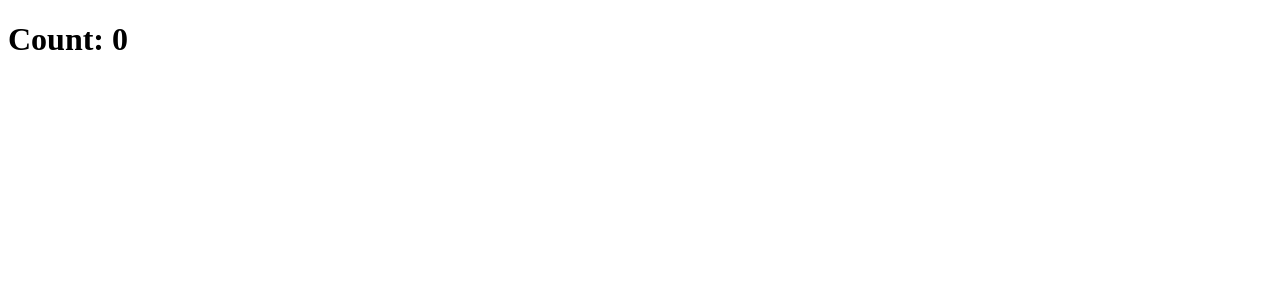
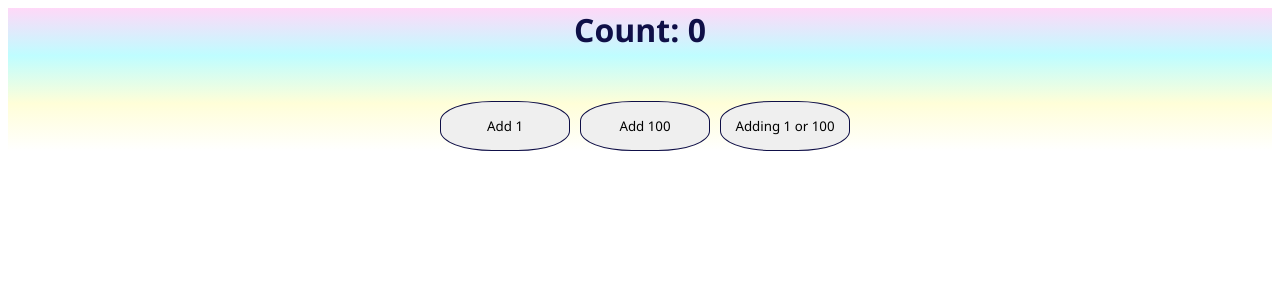
Before and after one commit to mate-academy/react_counter, a React (Create React App) app: page / in a window 1280 px wide. Shown: the top 300 px of the page. Built offline with nearby package versions, Linux system fonts and the light colour scheme; the HTML template or start-up script is replaced by a standard one.

Commit message:
react counter

```diff
--- a/src/App.scss
+++ b/src/App.scss
@@ -1 +1,40 @@
-// styles go here
+* {
+  font-family: "Segoe UI", Tahoma, Geneva, Verdana, sans-serif;
+}
+
+.yearCounter {
+  background: linear-gradient(
+    rgb(255, 216, 248),
+    rgb(191, 253, 255),
+    rgb(255, 254, 216),
+    rgb(255, 255, 255)
+  );
+}
+
+.count {
+  width: 200px;
+  margin: 0 auto;
+  padding-bottom: 50px;
+  text-align: center;
+  color: rgb(15, 15, 71);
+}
+
+.yearBlock {
+  margin: 0 auto;
+  display: flex;
+  flex-direction: row;
+  justify-content: center;
+
+  &__button {
+    height: 50px;
+    width: 130px;
+    margin-left: 10px;
+    border-radius: 40%;
+    border: 1px solid rgb(15, 15, 71);
+  }
+
+  &__button:hover {
+    background-color: rgb(188, 255, 194);
+    transition: background-color 0.5s, color 0.3s;
+  }
+}
--- a/src/App.tsx
+++ b/src/App.tsx
@@ -1,16 +1,60 @@
 import React from 'react';
 import './App.scss';
 
-class App extends React.Component {
-  addOne = () => {};
+class App extends React.Component<{}, { year: number }> {
+  state = {
+    year: 0,
+  };
 
-  add100 = () => {};
+  addOne = () => {
+    this.setState((prevYear) => {
+      return {
+        year: prevYear.year + 1,
+      };
+    });
+  };
 
-  increase = () => {};
+  add100 = () => {
+    this.setState((prevYear) => {
+      return {
+        year: prevYear.year + 100,
+      };
+    });
+  };
+
+  increase = () => {
+    if (this.state.year % 5 === 0) {
+      this.add100();
+      this.addOne();
+    } else {
+      this.addOne();
+    }
+  };
 
   render() {
+    const { year } = this.state;
+
     return (
-      <h1>Count: 0</h1>
+      <>
+        <div className="yearCounter">
+          <h1 className="count">
+            Count:
+            {' '}
+            { year }
+          </h1>
+          <div className="yearBlock">
+            <button onClick={this.addOne} type="button" className="yearBlock__button">
+              Add 1
+            </button>
+            <button onClick={this.add100} type="button" className="yearBlock__button">
+              Add 100
+            </button>
+            <button onClick={this.increase} type="button" className="yearBlock__button">
+              Adding 1 or 100
+            </button>
+          </div>
+        </div>
+      </>
     );
   }
 }
```
Also changed, not shown: 1 other file (tests, documents, lock files or other folders).
